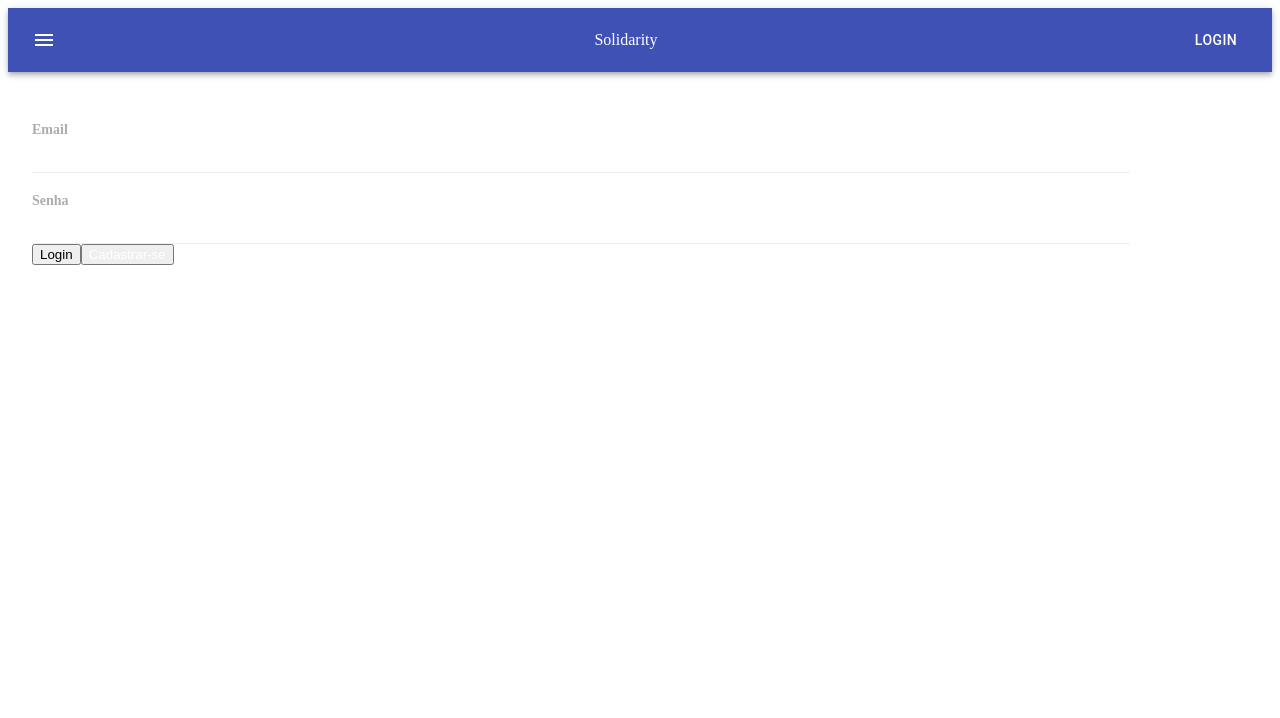
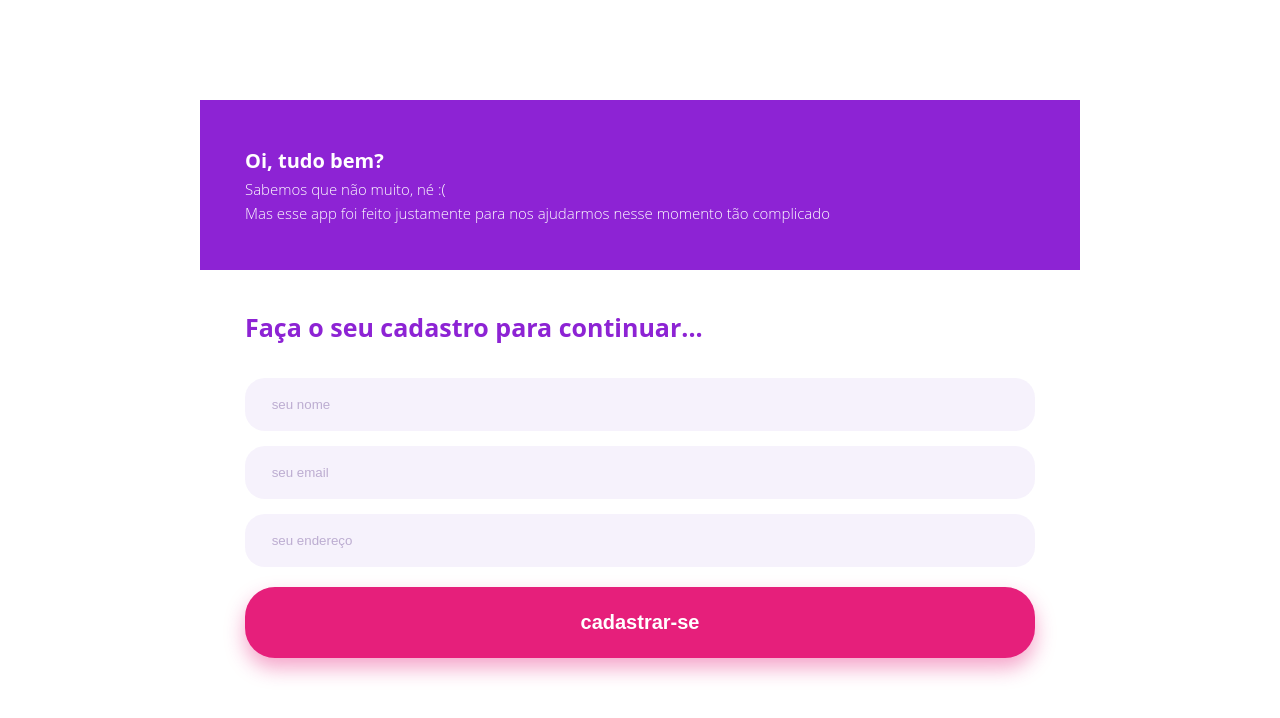
Before and after one commit to kmvbatista/fica-em-casa-front, a React (Create React App) app: page /login in a window 1280 px wide. Shown: the top 718 px of the page. Built offline with nearby package versions, Linux system fonts and the light colour scheme.

Commit message:
first screen migrating to styled components

```diff
--- a/package.json
+++ b/package.json
@@ -12,7 +12,8 @@
     "react": "^16.13.1",
     "react-dom": "^16.13.1",
     "react-router-dom": "^5.1.2",
-    "react-scripts": "3.4.1"
+    "react-scripts": "3.4.1",
+    "styled-components": "^5.0.1"
   },
   "scripts": {
     "start": "react-scripts start",
--- a/src/App.css
+++ b/src/App.css
@@ -1,91 +1,70 @@
-main {
-  flex: 1;
+*,
+*::after,
+*::before {
+  margin: 0;
+  padding: 0;
+  box-sizing: inherit;
 }
 
-main ul {
-  display: grid;
-  grid-template-columns: repeat(2, 1fr);
-  gap: 20px;
-  list-style: none;
+* {
+  padding: 0;
+  margin: 0;
 }
 
-@media (max-width: 650px) {
-  main ul {
-    grid-template-columns: 1fr;
+html {
+  box-sizing: border-box;
+  font-size: 62.5%;
+}
+
+@media only screen and (max-width: 600px) {
+  html {
+    /* rem = 9px, 9/16 = 56.25% */
+    font-size: 50%;
+  }
+}
+@media only screen and (max-width: 900px) {
+  html {
+    /* 1rem = 9px, 9/16 = 56.25% */
+    font-size: 56.25%;
+  }
+}
+@media only screen and (min-width: 1800px) {
+  /* 1rem = 9px, 9/16 = 56.25% */
+  html {
+    font-size: 75%;
   }
 }
 
-aside {
-  width: 320px;
-  background: #fff;
-  box-shadow: 0 0 14px 0 rgba(0, 0, 0, 0.02);
-  border-radius: 2px;
-  padding: 30px 20px;
+@media only screen and (min-width: 600px) {
+  body {
+    margin: 10em 20em;
+  }
 }
 
-trong {
-  font-size: 20px;
-  text-align: center;
-  display: block;
-  color: #333;
+body {
+  font-family: 'Open Sans', sans-serif;
+  font-weight: 400;
+  line-height: 1.6;
+  min-height: 100vh;
+  color: var(--color-grey-dark-2);
 }
 
-form {
-  margin-top: 50px;
+:root {
+  --color-primary: #eb2f64;
+  --color-primary-light: #ff3366;
+  --color-primary-dark: #ba265d;
+
+  --color-grey-light1: #faf9f9;
+  --color-grey-light2: #f4f2f2;
+  --color-grey-light3: #f0eeee;
+  --color-grey: #ccc;
+  --color-grey-dark-1: #333;
+  --color-grey-dark-2: #777;
+  --color-grey-dark-3: rgba;
+
+  --color-purple: rgb(141, 35, 212);
+  --color-pink: rgb(230, 31, 123);
+
+  --line-light: 1px solid var(--color-grey-light2);
+  --shadow-light: 0 2rem 4rem rgba(0, 0, 0, 0.06);
 }
-
-form .input-block + .input-block {
-  margin-top: 20px;
-}
-
-form .input-group {
-  padding: 50px 0;
-
-  margin-top: 20px;
-  display: grid;
-  gap: 20px;
-  grid-template-columns: 1fr 1fr;
-}
-
-form .input-group .input-block {
-  margin-top: 0;
-}
-
-form .input-block label {
-  color: #acacac;
-  font-size: 14px;
-  font-weight: bold;
-  display: block;
-}
-
-input {
-  width: 90%;
-  height: 32px;
-  font-size: 14px;
-  color: #666;
-  border: 0;
-  border-bottom: 1px solid #eee;
-}
-
-button .necessity {
-  width: 50%;
-  outline: none;
-  border: 0;
-  margin-top: 5px;
-  background: #fff;
-  border-radius: 2px;
-  padding: 3px 5px;
-  font-size: 16px;
-  font-weight: bold;
-  color: #3f51b5;
-  cursor: pointer;
-  transition: background 0.5s;
-}
-
-form button[type='submit']:hover {
-  background: #6931ca;
-}
-
-a:link {
-  text-decoration: none;
-}
--- a/src/App.js
+++ b/src/App.js
@@ -7,7 +7,6 @@ import Appbar from './components/Appbar';
 function App() {
   return (
     <>
-      <Appbar></Appbar>
       <BrowserRouter>
         <Routes></Routes>
       </BrowserRouter>
--- /dev/null
+++ b/src/pages/Login/components/InitialForm/InitialForm.js
@@ -0,0 +1,44 @@
+import React from 'react';
+import { Link } from 'react-router-dom';
+import './styles.css';
+import {
+  Container,
+  InputBlock,
+  LoginInput,
+  RegisterButton,
+  Title,
+} from './styles';
+
+export default function InitialForm(props) {
+  return (
+    <div className='container'>
+      <Container>
+        <Title>Faça o seu cadastro para continuar...</Title>
+
+        <form>
+          <InputBlock className='input-block'>
+            <LoginInput
+              placeholder='seu nome'
+              name='nome'
+              id='nome'
+              required
+            ></LoginInput>
+            <LoginInput
+              placeholder='seu email'
+              name='email'
+              id='email'
+              required
+            ></LoginInput>
+            <LoginInput
+              placeholder='seu endereço'
+              name='password'
+              id='password'
+              required
+            ></LoginInput>
+            <RegisterButton>cadastrar-se</RegisterButton>
+          </InputBlock>
+        </form>
+      </Container>
+    </div>
+  );
+}
--- /dev/null
+++ b/src/pages/Login/components/InitialForm/styles.css
@@ -0,0 +1,9 @@
+::placeholder {
+  font-size: 1em;
+  padding-left: 2em;
+  color: rgba(57, 12, 109, 0.3);
+}
+
+.input-block > * {
+  margin-bottom: 1.5rem;
+}
--- /dev/null
+++ b/src/pages/Login/components/InitialForm/styles.js
@@ -0,0 +1,39 @@
+import styled from 'styled-components';
+
+export const Container = styled.div`
+  padding: 4.5em;
+`;
+export const LoginInput = styled.input`
+  border-radius: 1.5em;
+  border: none;
+  background-color: rgba(110, 36, 195, 0.06);
+  height: 4em;
+  line-height: 25px;
+`;
+
+export const Title = styled.h3`
+  margin-bottom: 1.5em;
+  font-weight: bold;
+  font-size: 2.5em;
+  line-height: 1;
+  font-weight: bolder;
+  color: var(--color-purple);
+`;
+export const InputBlock = styled.div`
+  display: flex;
+  flex-direction: column;
+  justify-content: center;
+`;
+export const RegisterButton = styled.button`
+  margin-top: 5px;
+  border-radius: 30px;
+  outline: none;
+  border: none;
+  width: 100%;
+  color: white;
+  background-color: var(--color-pink);
+  padding: 1.2em 0.5em;
+  box-shadow: 0px 10px 20px rgba(230, 31, 123, 0.4);
+  font-size: 2em;
+  font-weight: bold;
+`;
--- /dev/null
+++ b/src/pages/Login/components/Welcome/Welcome.js
@@ -0,0 +1,15 @@
+import React from 'react';
+import './styles.js';
+import { Title, Subtitle, Container } from './styles';
+
+export default function Welcome() {
+  return (
+    <Container>
+      <Title>Oi, tudo bem?</Title>
+      <Subtitle>
+        Sabemos que não muito, né :(<br></br>Mas esse app foi feito justamente
+        para nos ajudarmos nesse momento tão complicado
+      </Subtitle>
+    </Container>
+  );
+}
--- /dev/null
+++ b/src/pages/Login/components/Welcome/styles.js
@@ -0,0 +1,18 @@
+import styled from 'styled-components';
+
+export const Title = styled.h3`
+  color: white;
+  font-weight: bold;
+  font-size: 2em;
+`;
+
+export const Subtitle = styled.h4`
+  font-weight: 300;
+  font-size: 1.5em;
+`;
+
+export const Container = styled.div`
+  background-color: var(--color-purple);
+  color: white;
+  padding: 4.5em;
+`;
--- a/src/pages/Login/index.js
+++ b/src/pages/Login/index.js
@@ -1,44 +1,40 @@
 import React, { useState } from 'react';
 import { Container } from '@material-ui/core';
-import { Link } from 'react-router-dom';
+import { useHistory } from 'react-router-dom';
+import Welcome from './components/Welcome/Welcome';
+
+import api from '../../services/api';
 import './style.css';
-
+import InitialForm from './components/InitialForm/InitialForm';
 export default function Login() {
   const [email, setEmail] = useState('');
   const [password, setPassword] = useState('');
 
-  const handleSubmit = () => {};
+  useHistory();
+
+  const handleSubmit = async () => {
+    const dataToSend = { email, password };
+    try {
+      const response = await api.post('/sessions', dataToSend);
+      console.log(response);
+      const { user, token } = response.data;
+      document.cookie = `token: ${JSON.stringify(
+        token,
+      )}; user: ${JSON.stringify(user)};`;
+    } catch (error) {
+      console.log(error);
+    }
+  };
 
   return (
-    <Container>
-      <form onSubmit={handleSubmit}>
-        <div className='input-block'>
-          <label htmlFor='password'>Email</label>
-          <input
-            name='email'
-            id='email'
-            required
-            value={email}
-            onChange={e => setEmail(e.target.value)}
-          />
-        </div>
-        <div className='input-block'>
-          <label htmlFor='name'>Senha</label>
-          <input
-            name='password'
-            id='password'
-            required
-            value={password}
-            onChange={e => setPassword(e.target.value)}
-          />
-        </div>
-        <button>Login</button>
-        <button>
-          <Link to='signup' style={{ color: 'white' }}>
-            Cadastrar-se
-          </Link>
-        </button>
-      </form>
+    <Container style={{ padding: 0 }}>
+      <Welcome></Welcome>
+      <InitialForm
+        email={email}
+        setEmail={setEmail}
+        password={setPassword}
+        handleSubmit={handleSubmit}
+      ></InitialForm>
     </Container>
   );
 }
--- a/src/pages/Signup/index.js
+++ b/src/pages/Signup/index.js
@@ -9,8 +9,9 @@ export default function Signup() {
   const [email, setEmail] = useState('');
   const [name, setName] = useState('');
   const [password, setPassword] = useState('');
+  const [confirmPassword, setConfirmPassword] = useState('');
   const [adress, setAdress] = useState('');
-  const [age, setAge] = useState('');
+  const [birthday, setAge] = useState('');
   const [phone, setPhone] = useState('');
   const [childrensNumber, setChildrensNumber] = useState(0);
 
@@ -21,13 +22,18 @@ export default function Signup() {
       email,
       name,
       password,
+      confirmPassword,
       adress,
-      age,
+      birthday,
       phone,
       childrensNumber,
     };
-    await api.post('/user', dataToSend);
-    history.push('/');
+    try {
+      await api.post('/user', dataToSend);
+      history.push('/login');
+    } catch (error) {
+      console.log(error);
+    }
   };
 
   return (
@@ -41,7 +47,7 @@ export default function Signup() {
               id='name'
               required
               value={name}
-              onChange={e => setName(e.target.value)}
+              onChange={(e) => setName(e.target.value)}
             />
           </div>
 
@@ -53,7 +59,7 @@ export default function Signup() {
               type='email'
               required
               value={email}
-              onChange={e => setEmail(e.target.value)}
+              onChange={(e) => setEmail(e.target.value)}
             />
           </div>
         </div>
@@ -67,19 +73,19 @@ export default function Signup() {
               id='password'
               required
               value={password}
-              onChange={e => setPassword(e.target.value)}
+              onChange={(e) => setPassword(e.target.value)}
             />
           </div>
 
           <div className='input-block'>
-            <label htmlFor='adress'>Endereço</label>
+            <label htmlFor='confirmPassword'>Confirme a Senha</label>
             <input
-              type='text'
-              name='adress'
-              id='adress'
+              type='password'
+              name='confirmPassword'
+              id='confirmPassword'
               required
-              value={adress}
-              onChange={e => setAdress(e.target.value)}
+              value={confirmPassword}
+              onChange={(e) => setConfirmPassword(e.target.value)}
             />
           </div>
         </div>
@@ -93,19 +99,19 @@ export default function Signup() {
               id='phone'
               required
               value={phone}
-              onChange={e => setPhone(e.target.value)}
+              onChange={(e) => setPhone(e.target.value)}
             />
           </div>
 
           <div className='input-block'>
-            <label htmlFor='age'>Idade</label>
+            <label htmlFor='birthday'>Idade</label>
             <input
-              type='number'
-              name='age'
-              id='age'
+              type='date'
+              name='birthday'
+              id='birthday'
               required
-              value={age}
-              onChange={e => setAge(e.target.value)}
+              value={birthday}
+              onChange={(e) => setAge(e.target.value)}
             />
           </div>
         </div>
@@ -119,7 +125,18 @@ export default function Signup() {
               id='childrensNumber'
               required
               value={childrensNumber}
-              onChange={e => setChildrensNumber(e.target.value)}
+              onChange={(e) => setChildrensNumber(e.target.value)}
+            />
+          </div>
+          <div className='input-block'>
+            <label htmlFor='adress'>Endereço</label>
+            <input
+              type='text'
+              name='adress'
+              id='adress'
+              required
+              value={adress}
+              onChange={(e) => setAdress(e.target.value)}
             />
           </div>
         </div>
```
Also changed, not shown: 1 other file (tests, documents, lock files or other folders).
